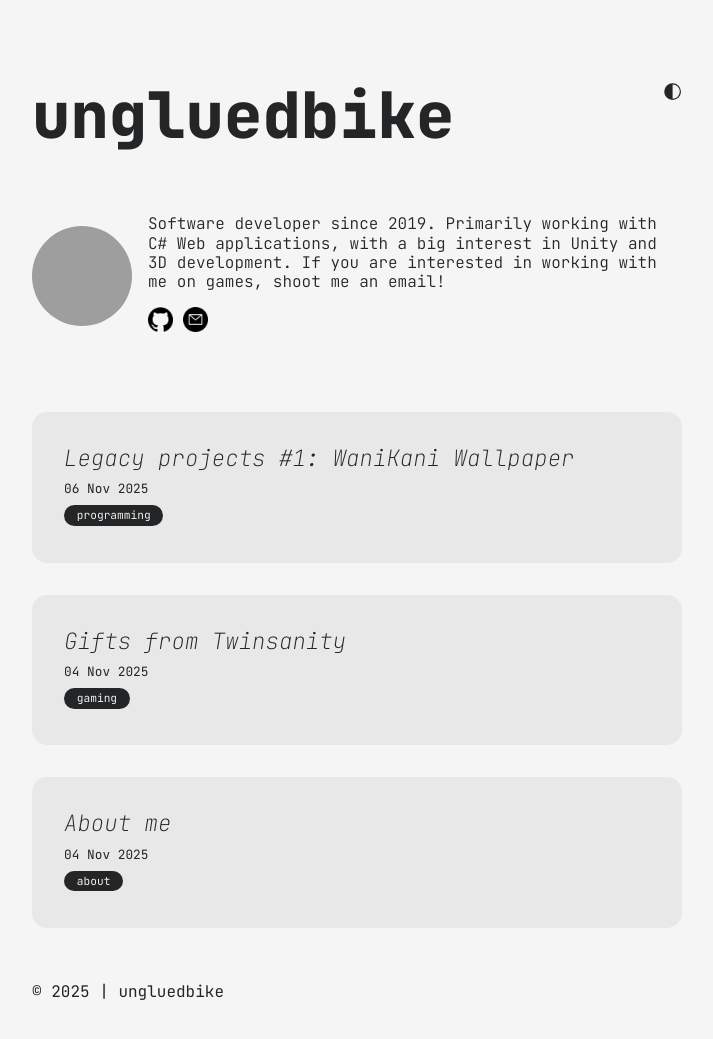
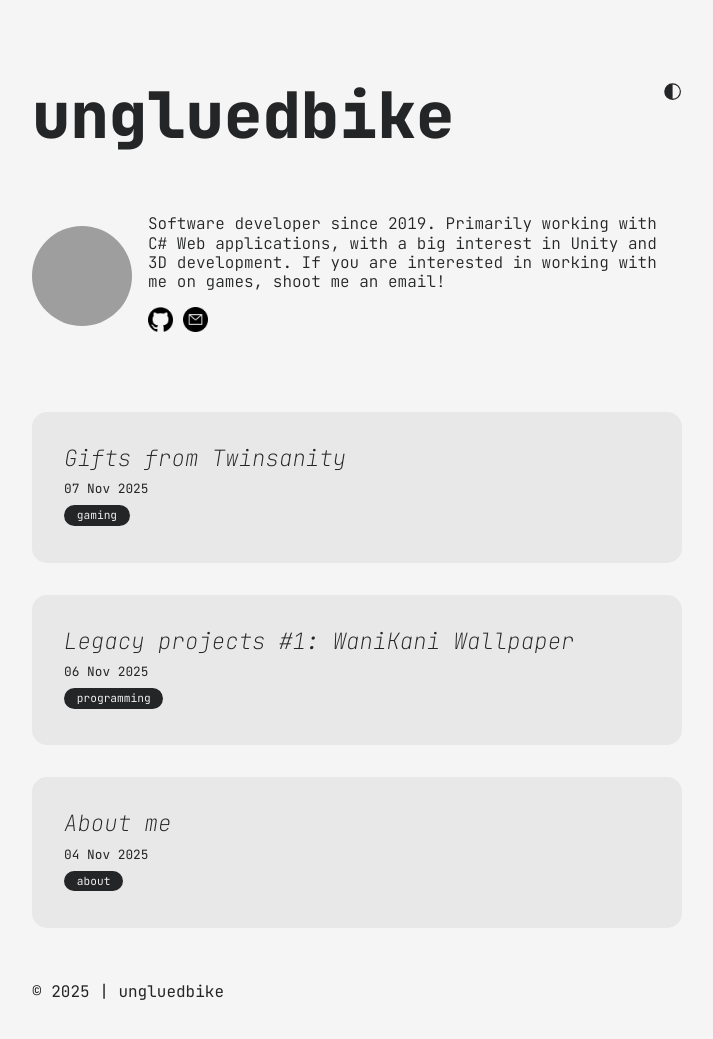
Before and after one commit to UngluedBike/ungluedbike.github.io, a Jekyll site: the page built from index.md, in a window 1280 px wide, cut to the strip 0-1056 px from the top of the page. Shown: the top 1039 px of the strip, without its empty margins (283-996 px from the left). Built offline with Jekyll 4.4.1, drawn with Linux system fonts in a browser that asks for light colours; grey boxes are pictures that could not be loaded.

Commit message:
Updated article date

```diff
--- a/all_collections/_posts/2025-11-04-twinsanity.md
+++ b/all_collections/_posts/2025-11-07-twinsanity.md
@@ -1,7 +1,7 @@
 ---
 layout: post
 title: Gifts from Twinsanity
-date: 2025-11-04 12:37:00
+date: 2025-11-07 10:44:00
 categories: [gaming]
 ---
 
```
